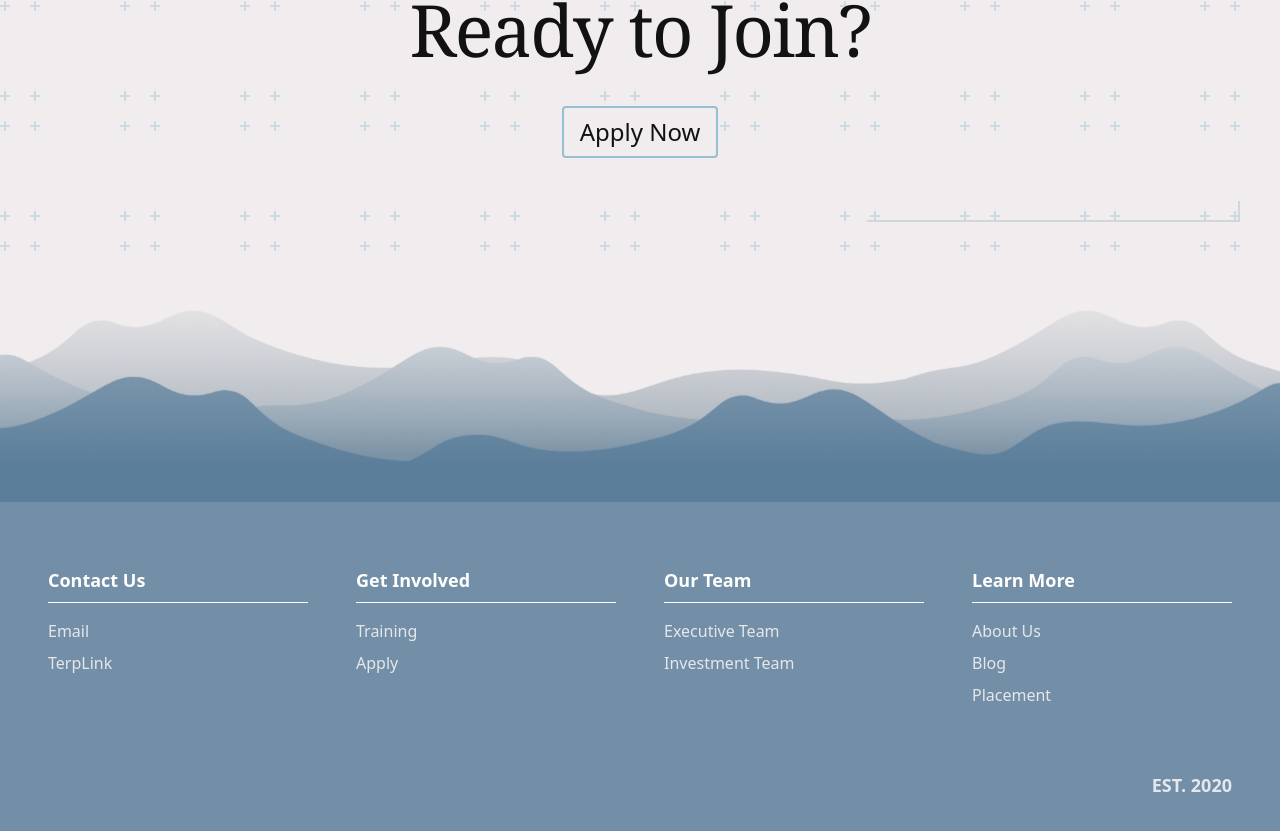
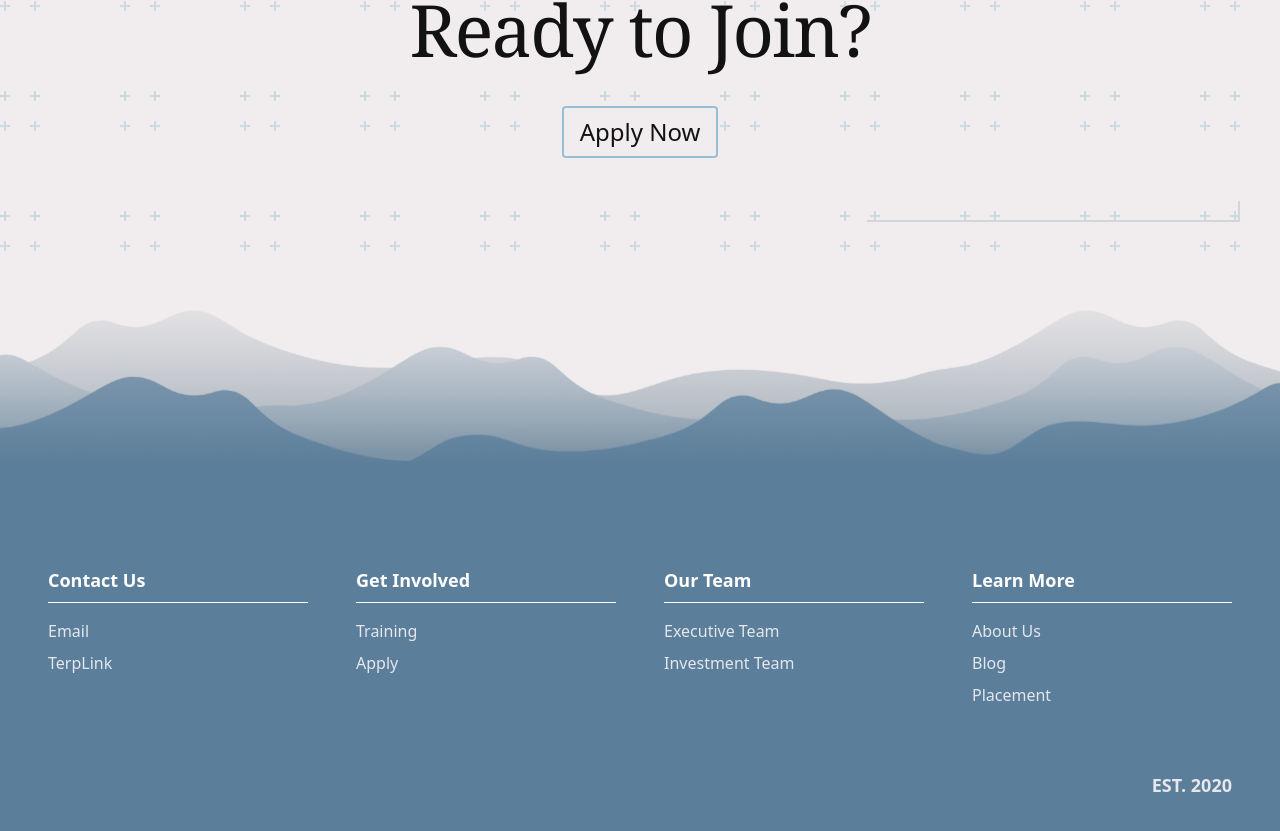
Before and after one commit to apexfund/apex-website, a React (Vite) app: page / in a window 1280 px wide. Shown: the part 1949-2780 px from the top of the page. Built offline with nearby package versions, Linux system fonts and the light colour scheme.

Commit message:
footer coloring

```diff
--- a/src/components/footer.tsx
+++ b/src/components/footer.tsx
@@ -16,7 +16,7 @@ const Footer = () => (
     {/* Content Section with solid background */}
     <div
       className="w-full"
-      style={{ backgroundColor: '#728FA7' }}
+      style={{ backgroundColor: '#5B7E9A' }}
     >
       <div className="!container !mx-auto !px-6 sm:!px-12 !py-16">
         {/* Main Content Layout */}
```
